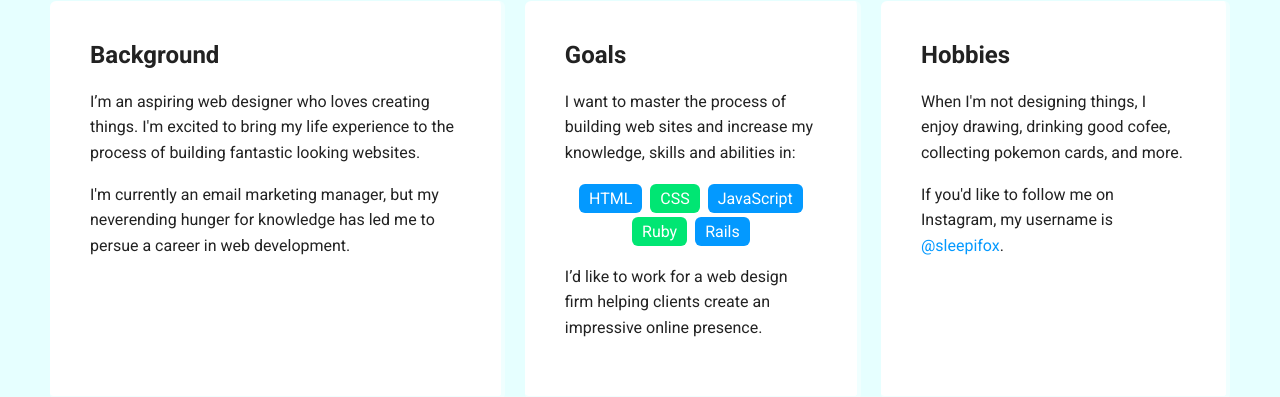
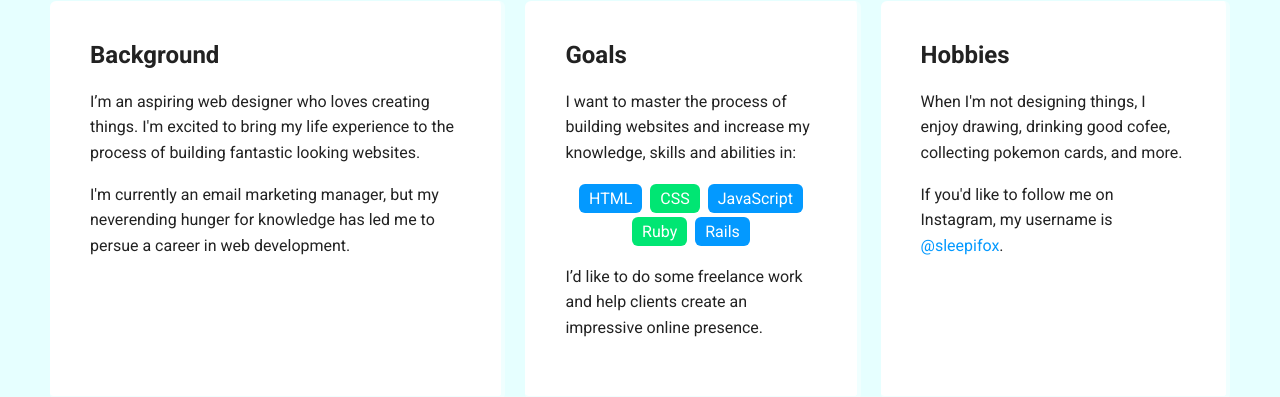
Before and after one commit to sleepifox/Project-1, a plain HTML site: page portfolio_update_v1/index.html in a window 1280 px wide. Shown: the part 499-896 px from the top of the page. Drawn offline with Linux system fonts and the light colour scheme; a web font is replaced by a local one.

Commit message:
Made edits to goals text

```diff
--- a/portfolio_update_v1/index.html
+++ b/portfolio_update_v1/index.html
@@ -30,7 +30,7 @@
 
       <div class="card">
         <h2>Goals</h2>
-        <p>I want to master the process of building web sites and increase my knowledge, skills and abilities in:</p>
+        <p>I want to master the process of building websites and increase my knowledge, skills and abilities in:</p>
         <ul class="skills">
           <li>HTML</li>
           <li>CSS</li>
@@ -38,7 +38,7 @@
           <li>Ruby</li>
           <li>Rails</li>
         </ul>
-        <p>I’d like to work for a web design firm helping clients create an impressive online presence.</p>
+        <p>I’d like to do some freelance work and help clients create an impressive online presence.</p>
       </div>
 
       <div class="card">
```
